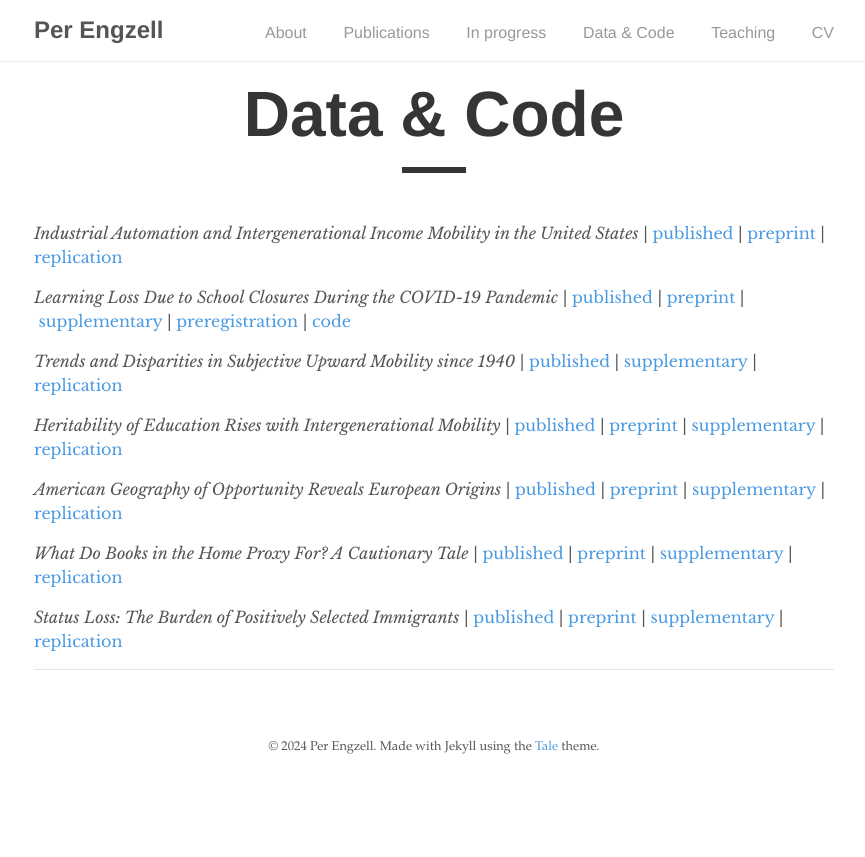
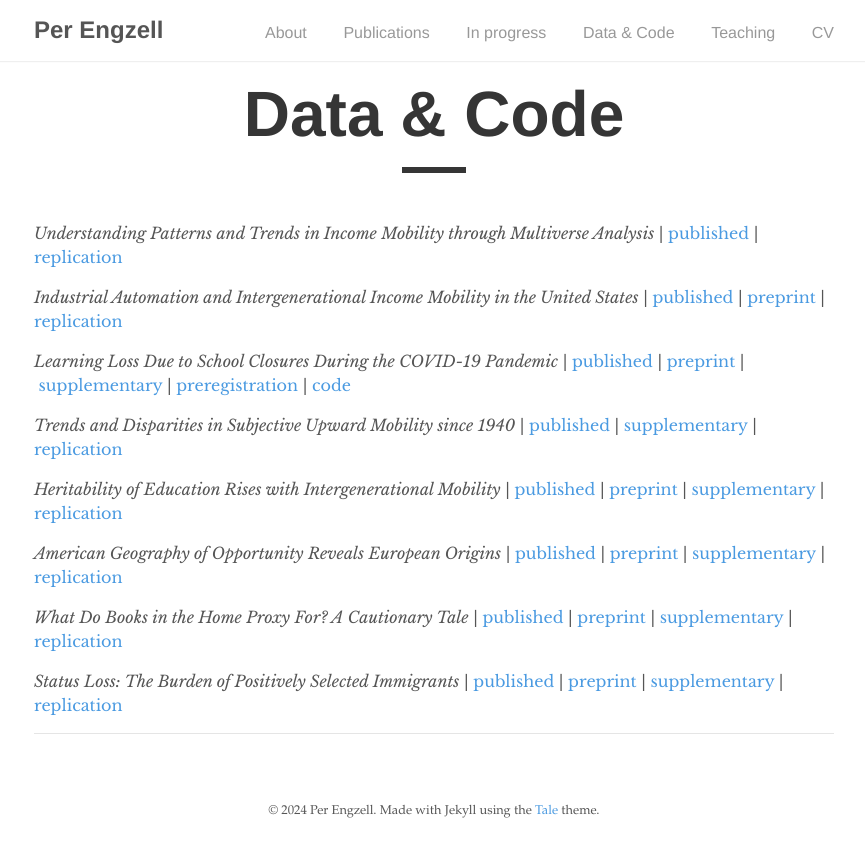
Before and after one commit to pengzell/pengzell.github.io, a Jekyll site: the page built from _pages/datacode.md, in a window 1280 px wide. Shown: the top 857 px of the page, without its empty margins (206-1071 px from the left). Built offline with Jekyll 4.4.1, drawn with Linux system fonts in a browser that asks for light colours.

Commit message:
Update datacode.md

```diff
--- a/_pages/datacode.md
+++ b/_pages/datacode.md
@@ -4,6 +4,9 @@ title: "Data & Code"
 author: "Per Engzell"
 permalink: /datacode/
 ---
+
+*Understanding Patterns and Trends in Income Mobility through Multiverse Analysis*
+| [published](https://doi.org/10.1177/00031224231180607) | [replication](https://osf.io/sqem7/)
 
 *Industrial Automation and Intergenerational Income Mobility in the United States*
 | [published](https://doi.org/10.1016/j.ssresearch.2021.102686) | [preprint](https://osf.io/preprints/socarxiv/zcax3/) | [replication](https://osf.io/8ez4v/)
```
